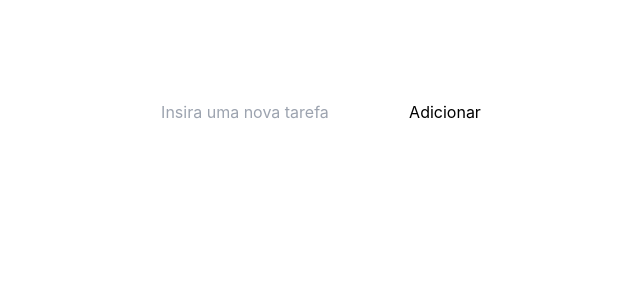
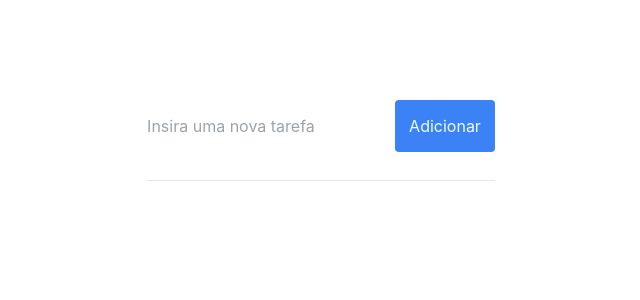
Before and after one commit to ikruuu/React-Task-List, a React (Create React App) app in the folder to-do-list/: page / in a window 1280 px wide. Shown: the top 300 px of the page, without its empty margins (319-959 px from the left). Built offline with nearby package versions, Linux system fonts and the light colour scheme.

Commit message:
implementação tailwind

```diff
--- a/to-do-list/src/Components/Form.js
+++ b/to-do-list/src/Components/Form.js
@@ -18,21 +18,24 @@ const Form = ({ input, setInput, tasks, setTasks, editTask, setEditTask }) => {
     }
     return (
 
-        <div className='form'>
-            <form className='form__container' onSubmit={onFormSubmit}>
+        <div className=''>
+            <form className='w-50 h-20' onSubmit={onFormSubmit}>
 
                 <input
+                    className="outline-0"
                     type='text'
                     placeholder='Insira uma nova tarefa'
-                    className='input__form'
                     value={input}
                     required onChange={onInputChange} />
 
                 <button
-                    className='button__form'
+                    className="bg-blue-500 p-3.5 rounded hover:cursor-pointer hover:bg-blue-400 transition text-cyan-50"
                     type='submit'>Adicionar</button>
 
             </form>
+
+            <hr className=''></hr>
+
         </div>
     )
 }
--- a/to-do-list/tailwind.config.js
+++ b/to-do-list/tailwind.config.js
@@ -1,8 +1,10 @@
 /** @type {import('tailwindcss').Config} */
 module.exports = {
-  content: [],
+  content: ["./src/**/*.{js,jsx,ts,tsx}"],
   theme: {
-    extend: {},
+    extend: {
+
+    },
   },
   plugins: [],
 }
```
Also changed, not shown: to-do-list/src/App.js (line endings or trailing spaces).
